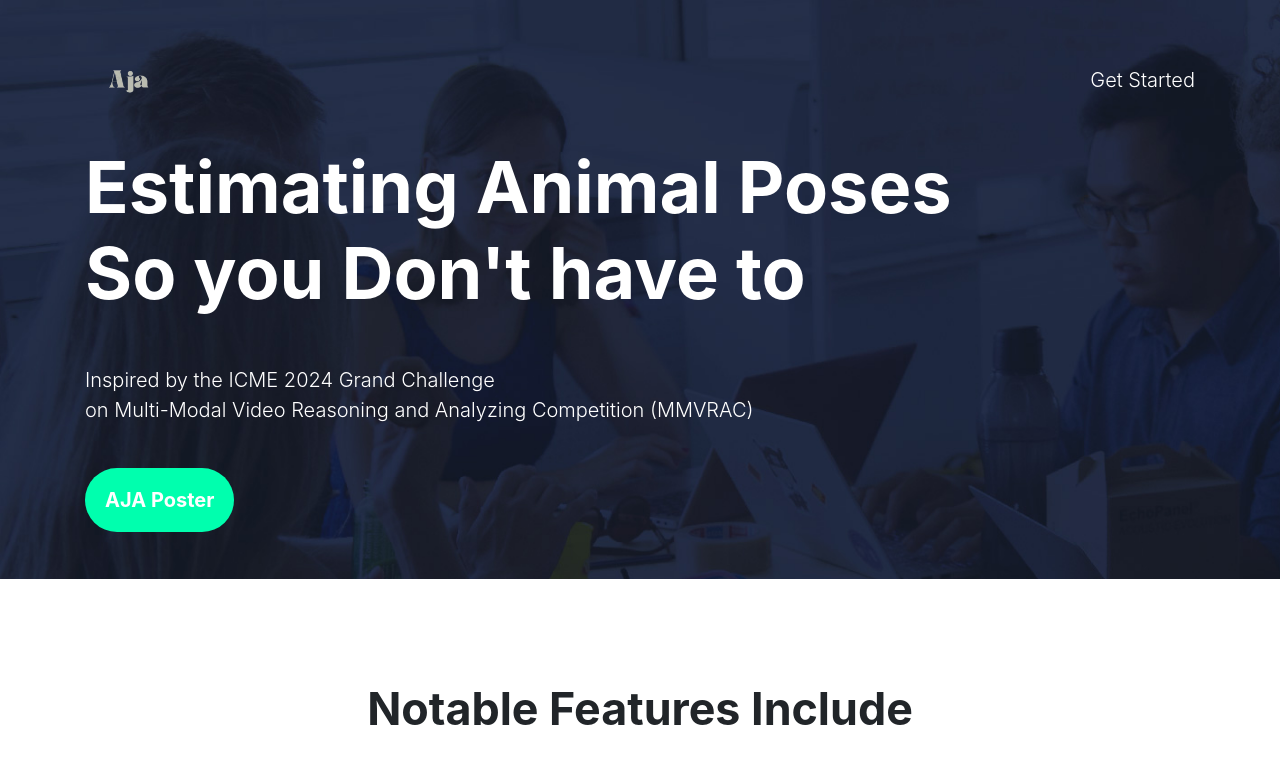
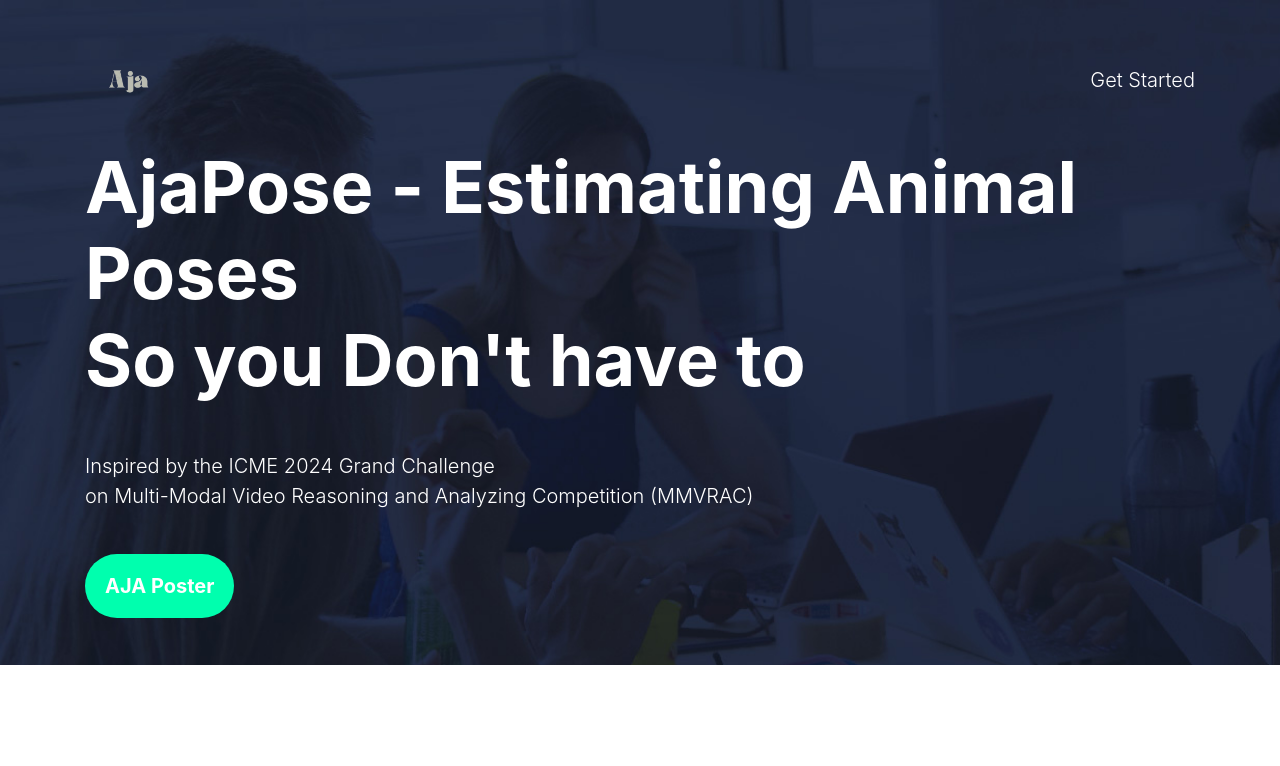
Before and after one commit to KaburaJ/aja-web, a plain HTML site: page index.html in a window 1280 px wide. Shown: the top 766 px of the page. Drawn offline with nearby package versions, Linux system fonts and the light colour scheme.

Commit message:
feat: name added

```diff
--- a/index.html
+++ b/index.html
@@ -87,7 +87,7 @@
           data-aos-once="true"
           class="display-3 text-white font-weight-bold my-5"
         >
-          Estimating Animal Poses<br />
+          AjaPose - Estimating Animal Poses<br />
           So you Don't have to
         </h1>
 
```
